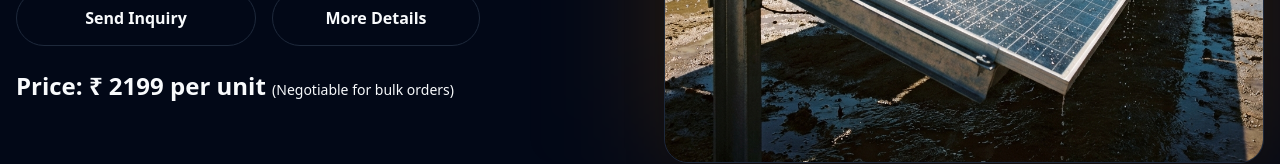
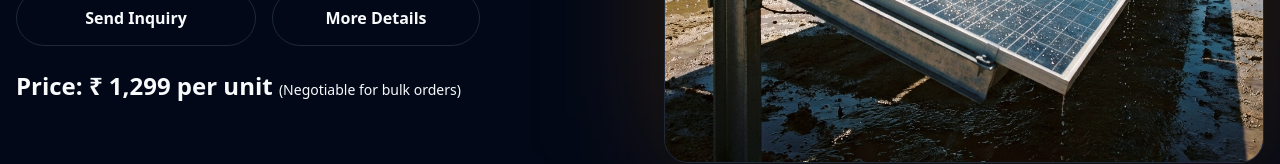
Before and after one commit to nishitkumawat/ezrun_website, a React (Vite) app: page /product/solar-wash-controller in a window 1280 px wide. Shown: the part 574-738 px from the top of the page. Built offline with nearby package versions, Linux system fonts and the light colour scheme.

Commit message:
Price Updated

```diff
--- a/src/pages/SolarWashController.jsx
+++ b/src/pages/SolarWashController.jsx
@@ -75,11 +75,13 @@ const SolarWashController = () => {
             <InteractiveHoverButton
               text="More Details"
               className="h-14 w-52"
-              onClick={() => window.location.href = '/product/solar-wash-controller/manual'}
+              onClick={() =>
+                (window.location.href = "/product/solar-wash-controller/manual")
+              }
             />
           </div>
           <p className="text-2xl font-bold">
-            Price: ₹ 2199 per unit{" "}
+            Price: ₹ 1,299 per unit{" "}
             <span className="text-sm font-normal text-muted-foreground">
               (Negotiable for bulk orders)
             </span>
```
